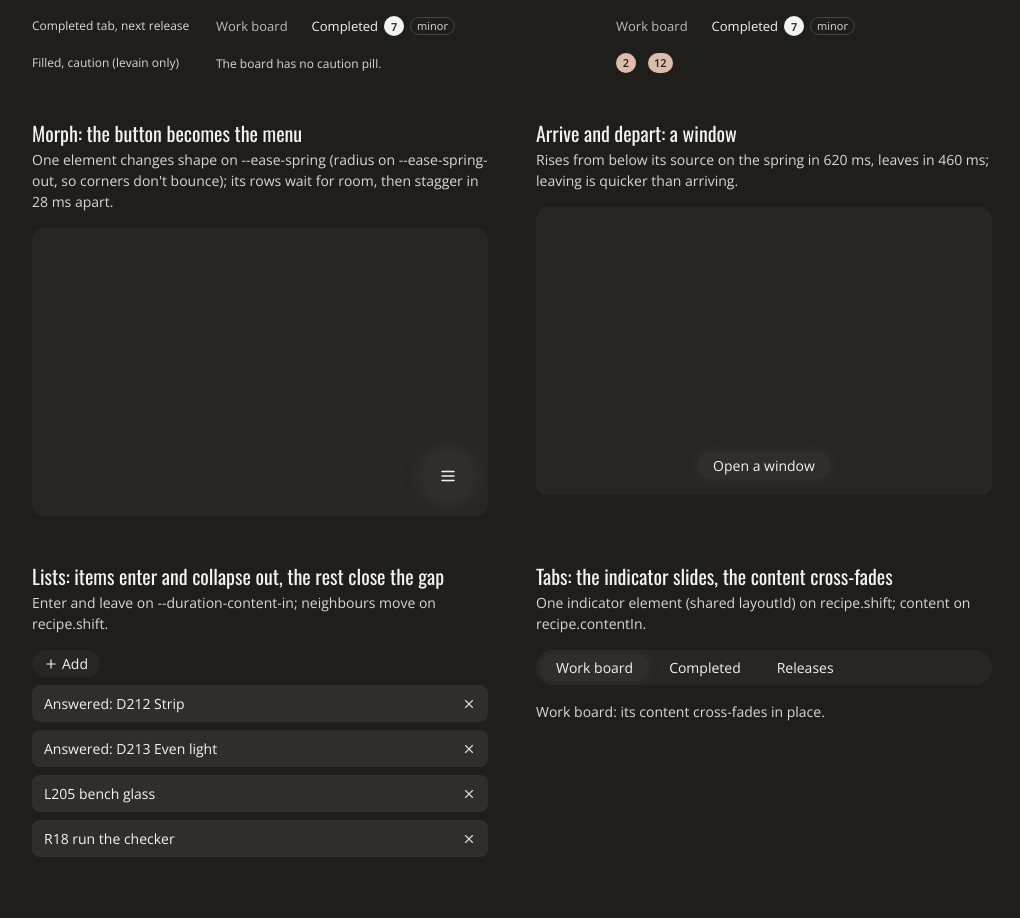
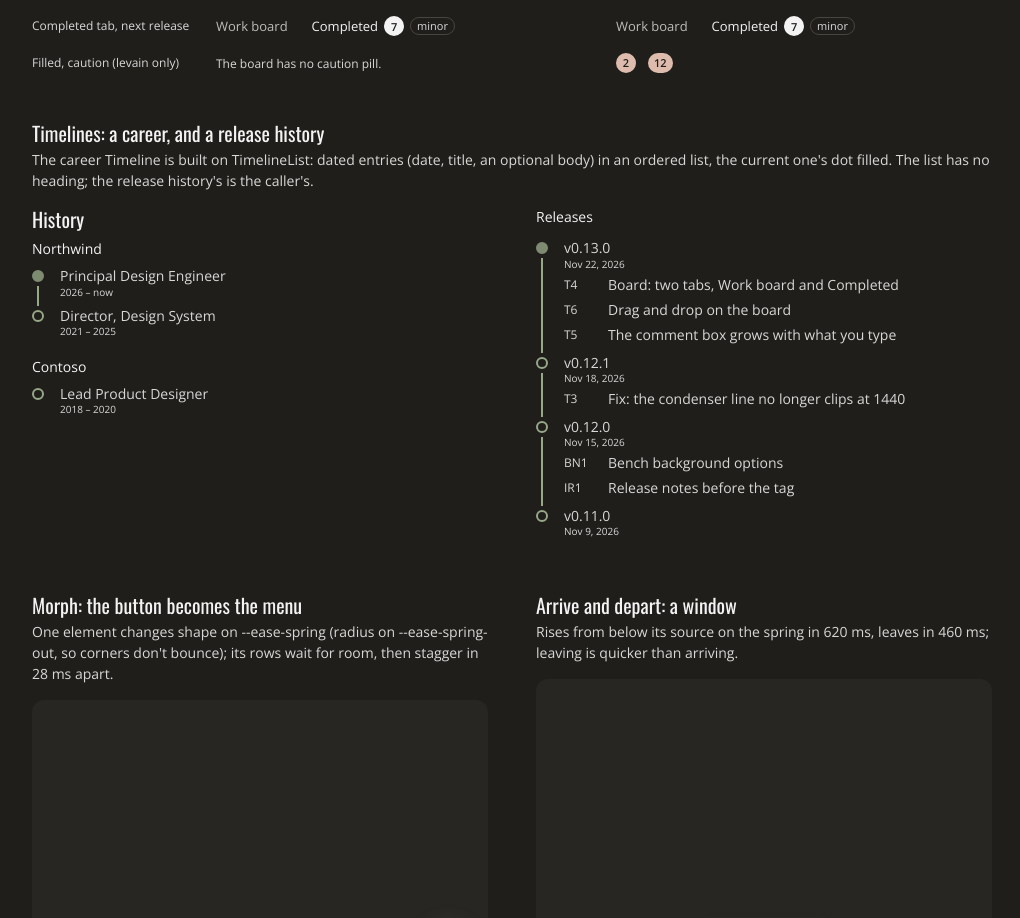
Before and after one commit to iammattq/levain-ds, a React (Vite) app in the folder demo/: page / in a window 1280 px wide. Shown: the part 3020-3938 px from the top of the page, without its empty margins (128-1148 px from the left). Before the commit the page ends 3909 px from the top, so only its background shows below. Built offline with nearby package versions, Linux system fonts and the light colour scheme; a web font is replaced by a local one.

Commit message:
Demo: timelines section (career and a release history), ?only=timeline; T9 capture script, before and after compared
Co-Authored-By: Claude Opus 5.5 <noreply@anthropic.com>

```diff
--- a/demo/src/main.tsx
+++ b/demo/src/main.tsx
@@ -1,6 +1,6 @@
 // levain DS's motion, density and drag, on one page. Every timing here comes from @levain/tokens.
 // ?density=condensed starts condensed; ?mode=light starts light; ?theme=7 starts on Cobalt Mono.
-// ?only=progress, ?only=decide, ?only=time, ?only=count or ?only=sheet shows only that section (for captures).
+// ?only=progress, ?only=decide, ?only=time, ?only=count, ?only=sheet or ?only=timeline shows only that section (for captures).
 import '@fontsource/open-sans/400.css';
 import '@fontsource/open-sans/600.css';
 import '@fontsource/oswald/400.css';
@@ -16,6 +16,7 @@ import { DecideDemo } from './decide';
 import { ProgressDemo } from './progress';
 import { RelativeTimeDemo } from './relativeTime';
 import { SheetDemo } from './sheet';
+import { TimelineDemo } from './timeline';
 
 type Item = { id: string; title: string; owner: string; age: string; state?: 'blocked' | 'waiting'; images?: number; links?: number };
 const TODO: Item[] = [
@@ -249,7 +250,7 @@ function App() {
         </div>
         <SegmentedControl id="density" size="sm" value={density} onChange={setDensity} options={[{ label: 'Comfortable', value: 'comfortable' }, { label: 'Condensed', value: 'condensed' }]} />
       </header>
-      {q.get('only') === 'progress' ? <ProgressDemo Section={Section} /> : q.get('only') === 'decide' ? <DecideDemo Section={Section} /> : q.get('only') === 'time' ? <RelativeTimeDemo Section={Section} /> : q.get('only') === 'count' ? <CountDemo Section={Section} /> : q.get('only') === 'sheet' ? <SheetDemo Section={Section} /> : <>
+      {q.get('only') === 'progress' ? <ProgressDemo Section={Section} /> : q.get('only') === 'decide' ? <DecideDemo Section={Section} /> : q.get('only') === 'time' ? <RelativeTimeDemo Section={Section} /> : q.get('only') === 'count' ? <CountDemo Section={Section} /> : q.get('only') === 'sheet' ? <SheetDemo Section={Section} /> : q.get('only') === 'timeline' ? <TimelineDemo Section={Section} /> : <>
       <DragDemo />
       <DecideDemo Section={Section} />
       <StackDemo />
@@ -257,6 +258,7 @@ function App() {
       <ProgressDemo Section={Section} />
       <RelativeTimeDemo Section={Section} />
       <CountDemo Section={Section} />
+      <TimelineDemo Section={Section} />
       <div className="grid grid-cols-1 gap-xl md:grid-cols-2">
         <MenuDemo />
         <WindowDemo />
--- /dev/null
+++ b/demo/src/timeline.tsx
@@ -0,0 +1,44 @@
+// T9: the career Timeline (company, roles, its own "History" heading) beside the general TimelineList it is now built
+// on, here as a release history like the Ringmaster board's Completed tab (version, date, a few lines). The list has no
+// heading of its own; the caller puts one above it. ?only=timeline shows only this section (for captures).
+import { Timeline, TimelineList, type TimelineEntryData } from '@levain/ui-react';
+import type { ReactNode } from 'react';
+
+const CAREER = [
+  { company: 'Northwind', roles: [{ period: '2026 – now', title: 'Principal Design Engineer' }, { period: '2021 – 2025', title: 'Director, Design System' }] },
+  { company: 'Contoso', roles: [{ period: '2018 – 2020', title: 'Lead Product Designer' }] },
+];
+
+const Lines = ({ lines }: { lines: [string, string][] }) => (
+  <ul className="space-y-3xs">
+    {lines.map(([id, text]) => (
+      <li key={id} className="flex gap-xs">
+        <span className="type-caption w-8 shrink-0 pt-[2px] tabular-nums text-[var(--color-text-faint,var(--color-text-muted))]">{id}</span>
+        <span className="min-w-0">{text}</span>
+      </li>
+    ))}
+  </ul>
+);
+
+const RELEASES: TimelineEntryData[] = [
+  { title: 'v0.13.0', date: 'Nov 22, 2026', current: true, body: <Lines lines={[['T4', 'Board: two tabs, Work board and Completed'], ['T6', 'Drag and drop on the board'], ['T5', 'The comment box grows with what you type']]} /> },
+  { title: 'v0.12.1', date: 'Nov 18, 2026', body: <Lines lines={[['T3', 'Fix: the condenser line no longer clips at 1440']]} /> },
+  { title: 'v0.12.0', date: 'Nov 15, 2026', body: <Lines lines={[['BN1', 'Bench background options'], ['IR1', 'Release notes before the tag']]} /> },
+  { title: 'v0.11.0', date: 'Nov 9, 2026' },
+];
+
+export function TimelineDemo({ Section }: { Section: (p: { title: string; note: string; children: ReactNode }) => ReactNode }) {
+  return (
+    <Section title="Timelines: a career, and a release history" note="The career Timeline is built on TimelineList: dated entries (date, title, an optional body) in an ordered list, the current one's dot filled. The list has no heading; the release history's is the caller's.">
+      <div className="grid grid-cols-1 gap-xl md:grid-cols-2">
+        <div data-demo="timeline-career">
+          <Timeline groups={CAREER} />
+        </div>
+        <div data-demo="timeline-releases" className="space-y-xs">
+          <h3 className="type-label">Releases</h3>
+          <TimelineList entries={RELEASES} />
+        </div>
+      </div>
+    </Section>
+  );
+}
```
Also changed, not shown: 2 other files (tests, documents, lock files or other folders).
